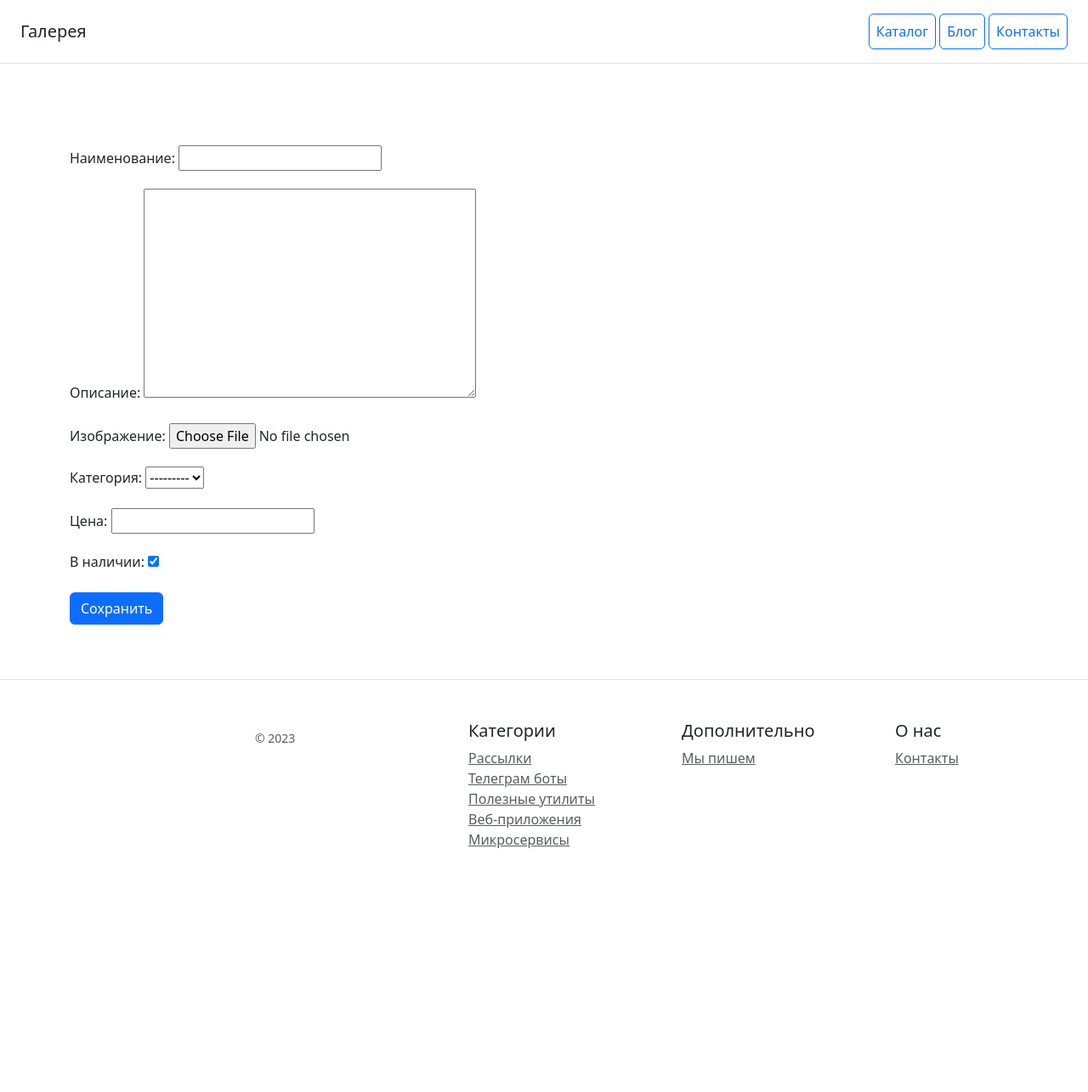
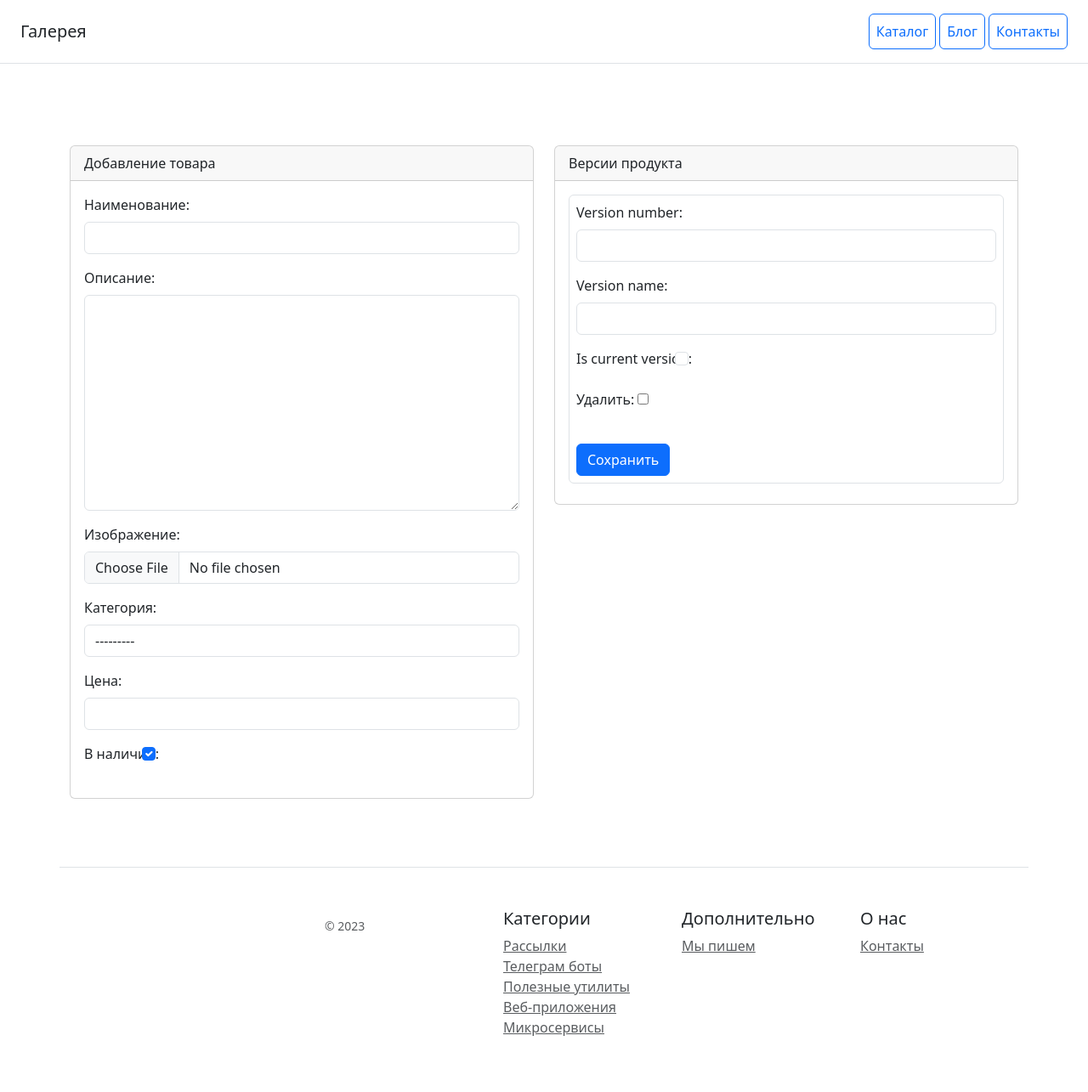
Before and after one commit to gvriil/Django_Project, a Django app: page /product/add/ in a window 1280 px wide. Shown: the whole page at 85% size. Before the commit the page ends 998 px from the top, so only its background shows below. Run offline with Django 4.2, Linux system fonts and the light colour scheme; data that the repository does not hold is empty; parts of the project's set-up code (start-up, migrations or seed data) failed here and were passed over; some libraries are stand-ins or nearby versions.

Commit message:
hw 22.1 на проверку

```diff
--- a/catalog/forms.py
+++ b/catalog/forms.py
@@ -1,7 +1,80 @@
 from django import forms
+from django.forms import inlineformset_factory
+
+from .models import Product, Creator, Versions
+
+
+class StyleFormMixin:
+    def __init__(self, *args, **kwargs):
+        super(StyleFormMixin, self).__init__(*args, **kwargs)
+        for field_name, field in self.fields.items():
+            if isinstance(field.widget, forms.CheckboxInput):
+                field.widget.attrs['class'] = 'form-check-input'
+            else:
+                field.widget.attrs['class'] = 'form-control'
+
 
 
 class ContactForm(forms.Form):
     name = forms.CharField(label='Your Name', max_length=100)
     email = forms.EmailField(label='Your Email')
     message = forms.CharField(label='Your Message', widget=forms.Textarea)
+
+
+class ProductForm(StyleFormMixin, forms.ModelForm):
+    class Meta:
+        model = Product
+        exclude = ('slug',)
+
+    def clean_field(self, field_data, field_name):
+        forbidden_words = ['казино', 'криптовалюта', 'крипта', 'биржа', 'дешево', 'бесплатно',
+                           'обман', 'полиция', 'радар']
+        if any(word in field_data.lower() for word in forbidden_words):
+            raise forms.ValidationError(f"{field_name.capitalize()} содержит запрещенные слова.")
+        return field_data
+
+    def clean_name(self):
+        name = self.cleaned_data['name']
+        return self.clean_field(name, 'Название продукта')
+
+    def clean_description(self):
+        description = self.cleaned_data['description']
+        return self.clean_field(description, 'Описание продукта')
+
+    class Meta:
+        model = Product
+        exclude = ('slug',)
+
+
+# Определение формы для модели Versions
+class VersionForm(StyleFormMixin, forms.ModelForm):
+    def clean(self):
+        cleaned_data = super().clean()
+        is_current_version = cleaned_data.get('is_current_version')
+
+        if is_current_version:
+            existing_active_versions = Versions.objects.filter(
+                product=self.instance.product,
+                is_current_version=True
+            ).exclude(id=self.instance.id)
+
+            if existing_active_versions.exists():
+                raise forms.ValidationError("Может быть активной только одна версия продукта. Пожалуйста, выберите только одну активную версию.")
+
+        return cleaned_data
+
+# Создание InlineFormset
+VersionInlineFormset = inlineformset_factory(
+    Product,
+    Versions,
+    form=VersionForm,
+    fields=['version_number', 'version_name', 'is_current_version'],
+    extra=1,
+    can_delete=True
+)
+
+
+class CreatorForm(StyleFormMixin, forms.ModelForm):
+    class Meta:
+        model = Creator
+        fields = '__all__'
--- a/catalog/templates/catalog/blogpost_add.html
+++ b/catalog/templates/catalog/blogpost_add.html
@@ -1,9 +1,10 @@
 {% extends 'catalog/base.html' %}
 {% block content %}
+{% load crispy_forms_tags %}
 <div class="container">
     <form method="post" enctype="multipart/form-data">
         {% csrf_token %}
-        {{ form.as_p }}
+       {{ form|crispy }}
         <button type="submit" class="btn btn-primary">Submit</button>
     </form>
 </div>
--- a/catalog/templates/catalog/blogpost_detail.html
+++ b/catalog/templates/catalog/blogpost_detail.html
@@ -1,5 +1,6 @@
 {% extends 'catalog/base.html' %}
 {% block content %}
+{% load crispy_forms_tags %}
 <div class="container">
     <h1>{{ object.title }}</h1>
     {% if object.preview %}
--- a/catalog/templates/catalog/blogpost_form.html
+++ b/catalog/templates/catalog/blogpost_form.html
@@ -1,9 +1,10 @@
 {% extends 'catalog/base.html' %}
 {% block content %}
+{% load crispy_forms_tags %}
 <div class="container">
     <form method="post" enctype="multipart/form-data">
         {% csrf_token %}
-        {{ form.as_p }}
+        {{ form|crispy }}
         <button type="submit" class="btn btn-success">Сохранить</button>
     </form>
 </div>
--- a/catalog/templates/catalog/blogpost_list.html
+++ b/catalog/templates/catalog/blogpost_list.html
@@ -28,7 +28,7 @@
                     <p class="card-text">{{ post.content|truncatewords:20 }}</p>
                 </div>
                 <div class="card-footer text-muted">
-                    Published on {{ post.created_at|date:"Y-m-d" }}
+                    <strong> {{ post.created_at|date:"Y-M-d" }} </strong>
                 </div>
             </div>
         </div>
--- a/catalog/templates/catalog/product_form.html
+++ b/catalog/templates/catalog/product_form.html
@@ -1,8 +1,74 @@
 {% extends 'catalog/base.html' %}
 {% block content %}
-<form method="post" enctype="multipart/form-data">
-    {% csrf_token %}
-    {{ form.as_p }}
-    <button type="submit" class="btn btn-primary">Сохранить</button>
-</form>
+<div class="container">
+    <form class="row" method="post" enctype="multipart/form-data">
+        <div class="col">
+            {% csrf_token %}
+            <div class="mb-3">
+                <div class="card">
+                    <div class="card-header">
+                        {% if object %}Редактирование товара{% else %}Добавление товара{% endif %}
+                    </div>
+                    <div class="card-body">
+                        {{ form.as_p }}
+                    </div>
+                </div>
+            </div>
+        </div>
+        <div class="col">
+            <div class="mb-3">
+                <div class="card">
+                    <div class="card-header">Версии продукта</div>
+                    <div class="card-body">
+                        {{ formset.management_form }}
+                        {% for form in formset %}
+                        <div class="mb-2 p-2 border rounded">
+                            {{ form.as_p }}
+
+                            {% if not forloop.last %}
+                            <hr>
+                            {% endif %}
+                            {% endfor %}
+                            <button type="submit" class="btn btn-primary mt-3">Сохранить</button>
+                        </div>
+                    </div>
+
+                </div>
+    </form>
+    <div class="row">
+        {% if object %}
+        <div class="card">
+            <div class="card-header">
+                <h3 class="card-title">Управление версиями продукта</h3>
+            </div>
+            <div class="card-body">
+                {% for version in object.versions.all %}
+                <div class="mb-2">
+                    <span>Версия {{ version.version_number }}: {{ version.version_name }}</span>
+                    {% if version.is_current_version %}
+                    <strong>(Текущая)</strong>
+                    {% else %}
+                    <form method="post" action="{% url 'catalog:set_current_version' version.id %}"
+                          style="display: inline;">
+                        {% csrf_token %}
+                        <button type="submit" class="btn btn-sm btn-secondary">Сделать текущей
+                        </button>
+                    </form>
+                    {% endif %}
+                    <!-- Кнопка удаления -->
+                    <form method="post" action="{% url 'catalog:delete_version' version.id %}"
+                          style="display: inline;">
+                        {% csrf_token %}
+                        <button type="submit" class="btn btn-sm btn-danger"
+                                onclick="return confirm('Вы уверены?');">Удалить
+                        </button>
+                    </form>
+
+                </div>
+                {% endfor %}
+            </div>
+        </div>
+        {% endif %}
+    </div>
+</div>
 {% endblock %}
--- a/catalog/urls.py
+++ b/catalog/urls.py
@@ -1,21 +1,25 @@
 from django.urls import path
+
 from . import views
-from .views import ProductDetailView, ProductCreateView, ProductUpdateView, ProductDeleteView,\
-    BlogPostListView, BlogPostDetailView, BlogPostCreateView, BlogPostDeleteView,\
-    BlogPostUpdateView
+from .views import ProductDetailView, ProductCreateView, ProductUpdateView, ProductDeleteView, \
+    BlogPostDeleteView, \
+    BlogPostUpdateView, ProductListView
 
 app_name = 'catalog'
 
 urlpatterns = [
     path('', views.ProductListView.as_view(), name='home'),
     path('contacts/', views.contact, name='contacts'),
+    path('product/', ProductListView.as_view(), name='product_list'),
     path('product/<int:pk>', ProductDetailView.as_view(), name='product_detail'),
     path('product/add/', ProductCreateView.as_view(), name='product_add'),
     path('product/<int:pk>/update/', ProductUpdateView.as_view(), name='product_update'),
+    path('product/<int:version_id>/set_current_version/', views.set_current_version, name='set_current_version'),
     path('product/<int:pk>/delete/', ProductDeleteView.as_view(), name='product_delete'),
     path('blog/', views.BlogPostListView.as_view(), name='blogpost_list'),  # Список постов
     path('blog/add/', views.BlogPostCreateView.as_view(), name='blogpost_add'),  # Add post
     path('blog/<slug:slug>/', views.BlogPostDetailView.as_view(), name='blogpost_detail'),
     path('blog/<slug:slug>/edit/', BlogPostUpdateView.as_view(), name='blogpost_edit'),
     path('blog/<slug:slug>/delete', BlogPostDeleteView.as_view(), name='blogpost_delete'),
+    path('version/delete/<int:version_id>/', views.delete_version, name='delete_version'),
 ]
--- a/catalog/views.py
+++ b/catalog/views.py
@@ -1,17 +1,20 @@
 # catalog/views.py
+from django.contrib import messages
 from django.core.mail import send_mail
 from django.core.paginator import Paginator
-from django.shortcuts import render, get_object_or_404
+from django.db import transaction
+from django.shortcuts import render, redirect, get_object_or_404
 from django.urls import reverse_lazy, reverse
 from django.utils.text import slugify
 from django.views.generic import ListView, DetailView, CreateView, UpdateView, DeleteView
 
 from config import settings
-from .models import Product, Contacts, BlogPost
+from .forms import ProductForm, VersionInlineFormset
+from .models import Product, Contacts, BlogPost, Versions
 
 
 def home(request):
-    # Product.objects.all()[:5]
+    Product.objects.all()[:5]
     new_products = Product.objects.order_by('-created_at')
     paginator = Paginator(new_products, 4)
     pagenumber = request.GET.get("page")
@@ -25,16 +28,68 @@ def home(request):
 
 class ProductCreateView(CreateView):
     model = Product
-    fields = ['name', 'description', 'picture', 'category', 'price', 'in_stock']
+    form_class = ProductForm
     template_name = 'catalog/product_form.html'
     success_url = reverse_lazy('catalog:home')
+
+    def get_context_data(self, **kwargs):
+        context_data = super().get_context_data(**kwargs)
+        if self.request.method == 'POST':
+            context_data['formset'] = VersionInlineFormset(self.request.POST)
+        else:
+            context_data['formset'] = VersionInlineFormset()
+        return context_data
+
+    def form_valid(self, form):
+        context = self.get_context_data()
+        formset = context['formset']
+        form.instance.slug = slugify(form.instance.name)
+        self.object = form.save()
+
+        if formset.is_valid():
+            formset.instance = self.object
+            formset.save()
+        return super().form_valid(form)
 
 
 class ProductUpdateView(UpdateView):
     model = Product
-    fields = ['name', 'description', 'picture', 'category', 'price', 'in_stock']
+    form_class = ProductForm
     template_name = 'catalog/product_form.html'
     success_url = reverse_lazy('catalog:home')
+
+    def get_context_data(self, **kwargs):
+        context_data = super().get_context_data(**kwargs)
+        if self.request.method == 'POST':
+            context_data['formset'] = VersionInlineFormset(self.request.POST, instance=self.object)
+        else:
+            context_data['formset'] = VersionInlineFormset(instance=self.object)
+        return context_data
+
+    def form_valid(self, form):
+        context = self.get_context_data()
+        formset = context['formset']
+        with transaction.atomic():
+            self.object = form.save()  # Сохранение основных данных продукта
+
+            if formset.is_valid():
+                self.object.versions.update(is_current_version=False)  # сброс текущих версий
+                versions = formset.save(commit=False)
+                for version in versions:
+                    version.product = self.object
+                    version.save()
+                formset.save_m2m()
+        return super().form_valid(form)
+
+
+def delete_version(request, version_id):
+    version = get_object_or_404(Versions, id=version_id)
+    product_id = version.product.id
+    if request.method == 'POST':
+        version.delete()
+        messages.success(request, "Версия удалена успешно.")
+        return redirect(reverse('catalog:product_detail', args=[product_id]))
+    return redirect(reverse('catalog:product_detail', args=[product_id]))
 
 
 class ProductDeleteView(DeleteView):
@@ -45,7 +100,26 @@ class ProductDeleteView(DeleteView):
 
 class ProductListView(ListView):
     model = Product
-    paginate_by = 8
+    template_name = 'catalog/product_list.html'  # Укажите имя вашего шаблона
+
+    def get_context_data(self, **kwargs):
+        context = super().get_context_data(**kwargs)
+        for product in context['product_list']:
+            product.current_version = product.versions.filter(is_current_version=True).first()
+        return context
+
+
+def set_current_version(request, version_id):
+    version = get_object_or_404(Versions, id=version_id)
+    with transaction.atomic():
+        # Сначала сбрасываем флаг текущей версии у всех версий этого продукта
+        Versions.objects.filter(product=version.product).update(is_current_version=False)
+
+        # Затем устанавливаем выбранную версию как текущую
+        version.is_current_version = True
+        version.save()
+
+    return redirect(reverse('catalog:product_detail', args=[version.product.id]))
 
 
 def contact(request):
--- a/config/settings.py
+++ b/config/settings.py
@@ -36,7 +36,11 @@ INSTALLED_APPS = [
     'django.contrib.messages',
     'django.contrib.staticfiles',
     'catalog',
+    'crispy_forms',
+
 ]
+
+CRISPY_TEMPLATE_PACK = 'bootstrap4'
 
 MIDDLEWARE = [
     'django.middleware.security.SecurityMiddleware',
```
Also changed, not shown: catalog/admin.py (+13 -2 lines), catalog/models.py (+43 -9 lines), catalog/templates/catalog/product_detail.html (+13 -6 lines), catalog/templates/catalog/product_list.html (+25 -14 lines).
